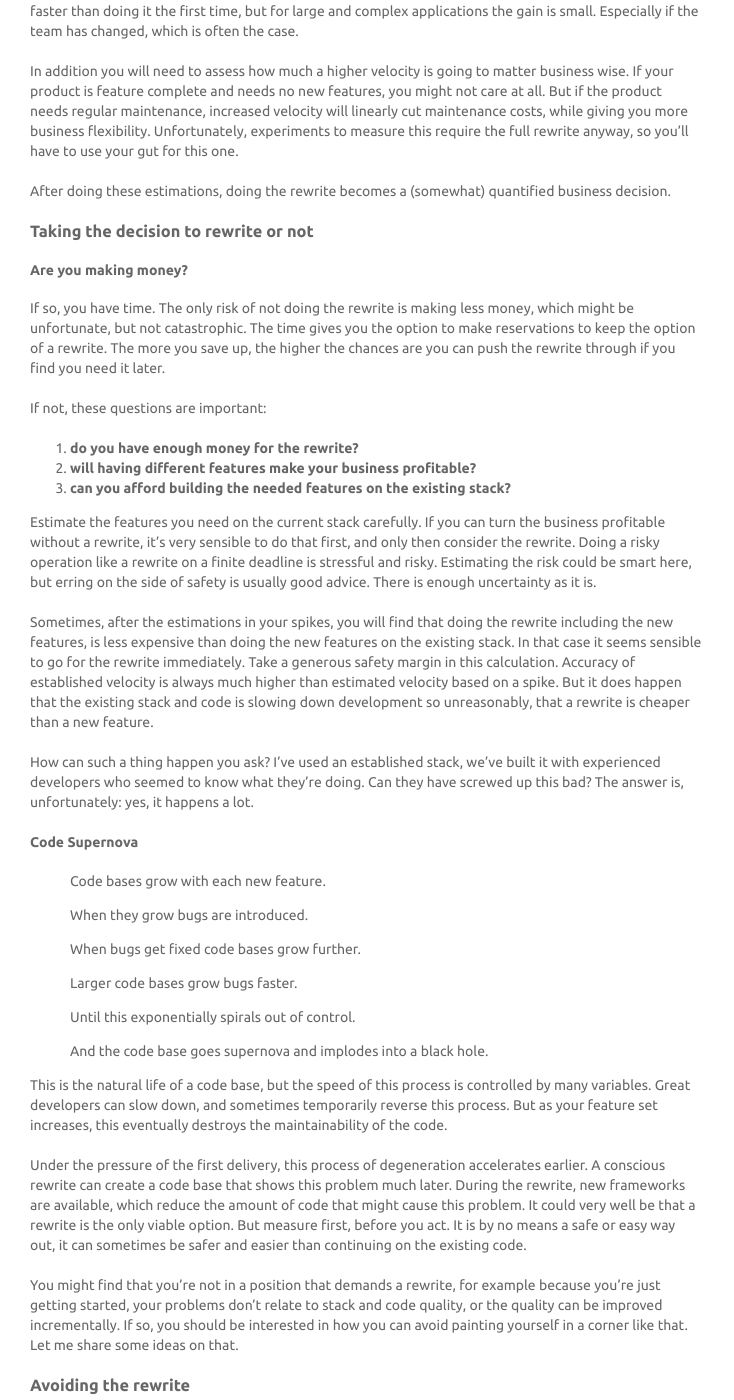
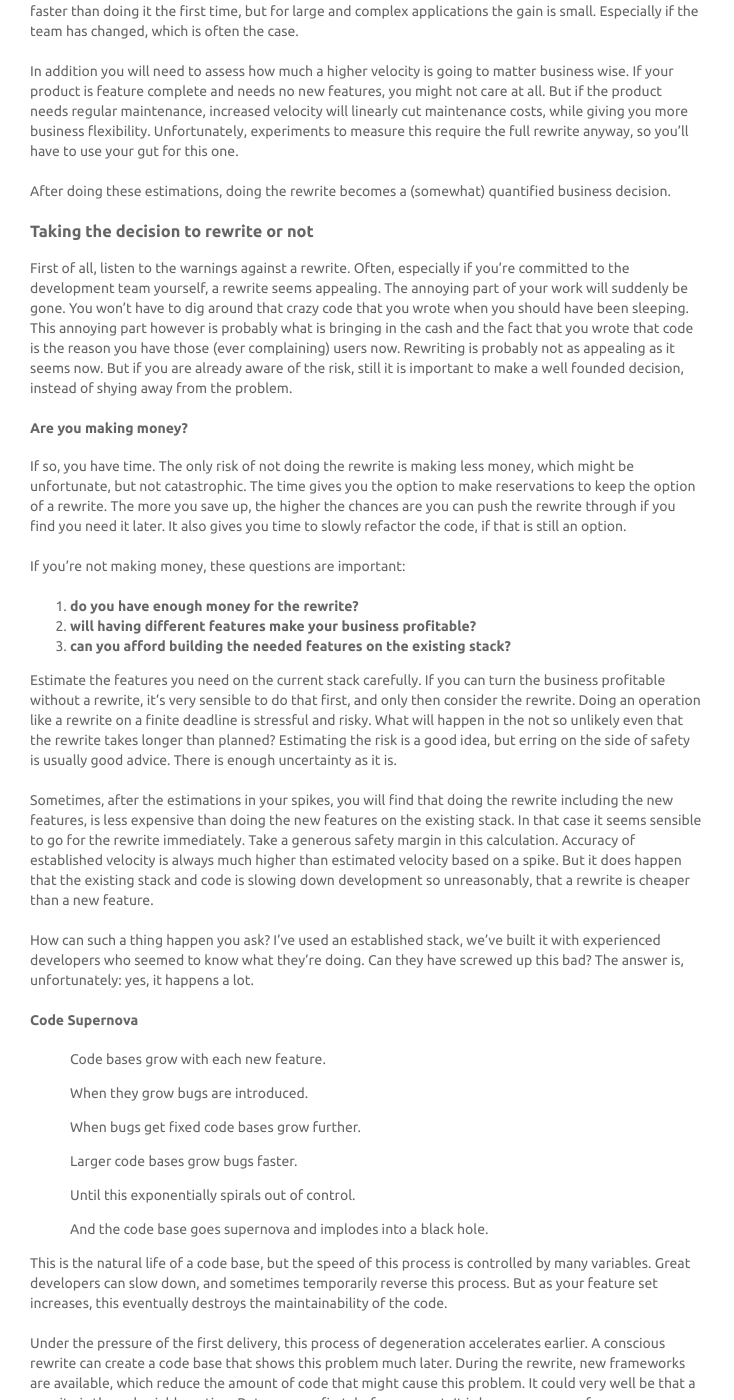
Before and after one commit to StarterSquad/startersquad.com, a Jekyll site: the page built from _posts/2013-06-30-the-great-rewrite.md, in a window 1280 px wide and 1400 px high, scrolled down 1203 px. Shown: the whole window, without its empty margins (0-734 px from the left). Built offline with Jekyll 4.4.1, drawn with Linux system fonts in a browser that asks for light colours; nearby versions of some CDN libraries; a script that is not in the unit is left out; some of the changed text lies outside the part shown.

Commit message:
Adds links and small improvements to post

```diff
--- a/_posts/2013-06-30-the-great-rewrite.md
+++ b/_posts/2013-06-30-the-great-rewrite.md
@@ -18,11 +18,12 @@
 scale their team and the best new developer explains that the application is beyond maintenance and new features
 can only be added after a complete rewrite. If they payed attention they know that listening to this type of advice
 can kill their company, but they also know that not listening might do the same. When should they give in? How
-can anyone know the potential damage of such a decision?
+can you predict the outcome of such a decision?
 
-Technology evolves. Today's highly productive framework is tomorrows legacy system that you're locked into. If you
-choose to rewrite, it could very well be that the next new developer you hire after you're done will sing the same
-song. If you have something that already works, why would you throw away all the investments you've already done?
+Technology evolves, faster than ever. Today's highly productive framework is tomorrows legacy system that you're locked
+ into. If you choose to rewrite, it could very well be that the next new developer you hire after you're done will
+ sing the same song. [If you have something that already works, why would you throw away all the investments you've
+ already done?](http://www.joelonsoftware.com/articles/fog0000000069.html)
 
 Any development team working on a product establishes some velocity of development that stabilises after some time.
 What this velocity is, is determined by many factors. For example process, skills, availability and focus have a
@@ -66,22 +67,32 @@
 
 ### Taking the decision to rewrite or not
 
+First of all, listen to the warnings against a rewrite. Often, especially if you're committed to the development team
+yourself, a rewrite seems appealing. The annoying part of your work will suddenly be gone. You won't have to dig around
+that crazy code that you wrote when you should have been sleeping. This annoying part however is probably what is
+bringing in the cash and the fact that you wrote that code is the reason you have those (ever complaining) users now.
+[Rewriting is probably not as appealing as it seems now](http://onstartups.com/tabid/3339/bid/2596/Why-You-Should-Almost-Never-Rewrite-Your-Software.aspx).
+But if you are already aware of the risk, still it is important to make a well founded decision, instead of shying away
+from the problem.
+
 #### Are you making money?
 
 If so, you have time. The only risk of not doing the rewrite is making less money, which might be unfortunate,
 but not catastrophic. The time gives you the option to make reservations to keep the option of a rewrite.
-The more you save up, the higher the chances are you can push the rewrite through if you find you need it later.
+The more you save up, the higher the chances are you can push the rewrite through if you find you need it later. It also
+gives you time to slowly refactor the code, if that is still an option.
 
-If not, these questions are important:
+If you're not making money, these questions are important:
 
 1. **do you have enough money for the rewrite?**
 2. **will having different features make your business profitable?**
 3. **can you afford building the needed features on the existing stack?**
 
 Estimate the features you need on the current stack carefully. If you can turn the business profitable without a rewrite,
-it's very sensible to do that first, and only then consider the rewrite. Doing a risky operation like a rewrite on a
-finite deadline is stressful and risky. Estimating the risk could be smart here, but erring on the side of safety is
-usually good advice. There is enough uncertainty as it is.
+it's very sensible to do that first, and only then consider the rewrite. Doing an operation like a rewrite on a
+finite deadline is stressful and risky. What will happen in the not so unlikely even that the rewrite takes longer than
+planned? Estimating the risk is a good idea, but erring on the side of safety is usually good advice. There is enough
+uncertainty as it is.
 
 Sometimes, after the estimations in your spikes, you will find that doing the rewrite including the new features, is
 less expensive than doing the new features on the existing stack. In that case it seems sensible to go for the rewrite
@@ -106,7 +117,8 @@
 
 > And the code base goes supernova and implodes into a black hole.
 
-This is the natural life of a code base, but the speed of this process is controlled by many variables. Great developers
+This is the natural life of a code base, but the speed of this process is controlled by many variables.
+[Great developers](/blog/how-to-recognize-a-great-developer/)
 can slow down, and sometimes temporarily reverse this process. But as your feature set increases, this eventually
 destroys the maintainability of the code.
 
@@ -133,19 +145,21 @@
 investors. The rewrite you really want to avoid is the one before you have an MVP that actually turns out to be viable.
 
 #### Just barely good enough
-X introduced the concept of *just barely good enough*. It's not about making crap and putting it live, it is about finding
+Scott Ambler introduced the concept of *[just barely good enough]((http://www.agilemodeling.com/essays/barelyGoodEnough.html))*. It's not about making crap and putting it live, it is about finding
 exactly what the minimum in MVP means technologically. And then doing the bare minimum, but no less. This is **hard**. If
 you do less than the bare minimum in any area, you'll have to make up for it with extra code in another. This extra code
 speeds up the code supernova process. It's better to do a little more than the bare minimum where it counts.
 
-eXtreme Programming techniques are awesome at helping developers to hug that wall. Especially test driven development
+The [rules of eXtreme Programming](http://www.extremeprogramming.org/rules.html) are awesome at helping developers to
+[hug that wall](http://speeddemosarchive.com/quake/qdq/articles/WallHug/). Especially test driven development
 and reviewing and refactoring help a lot to keep sailing close to the wind. The good thing about
 TDD is that it keeps the option of fixing the code by refactoring open a lot longer.
 
 The other thing that really helps is modularity. It pays off to cut the code into modules and keep as many stateless as you
-can and keep only one or a few stateful modules. If the APIs between modules are clean, you can do modular replacements,
+can and keep only one or a few stateful modules. If the API's between modules are clean, you can do modular replacements,
 and if the stateful modules are few and simple, it cuts down the migration problems when you have to change them. Be mindful
-that the effect of modularity is not to make a rewrite easier, but to allow less drastic continuous changes to prevent it.
+that the effect of modularity is not to make a rewrite easier, but to allow less drastic continuous changes to prevent
+needing a rewrite at all.
 
 If you're a business person, hopefully it has become clear that decisions to do a rewrite, but also decisions to prevent it,
 are as critical to business as the decision to add that new killer feature. If you're a developer, I hope that you'll have
```
